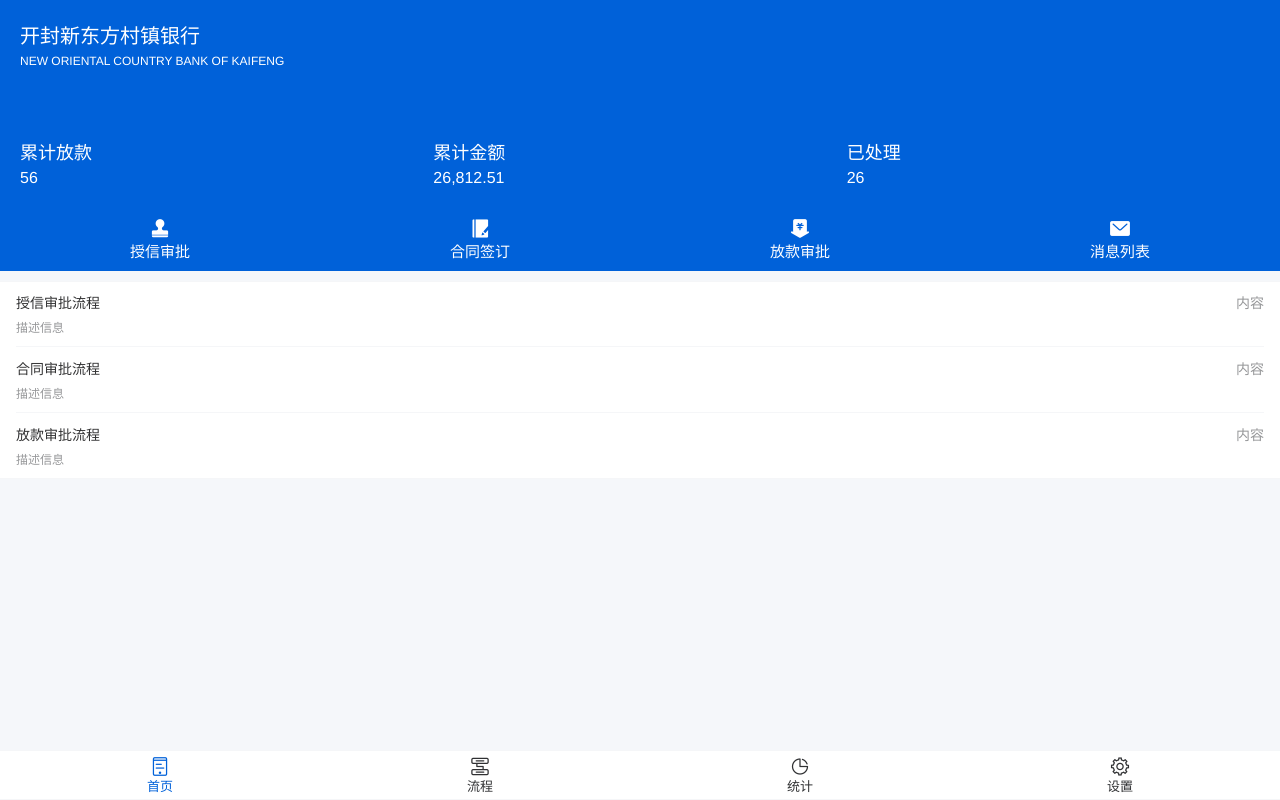
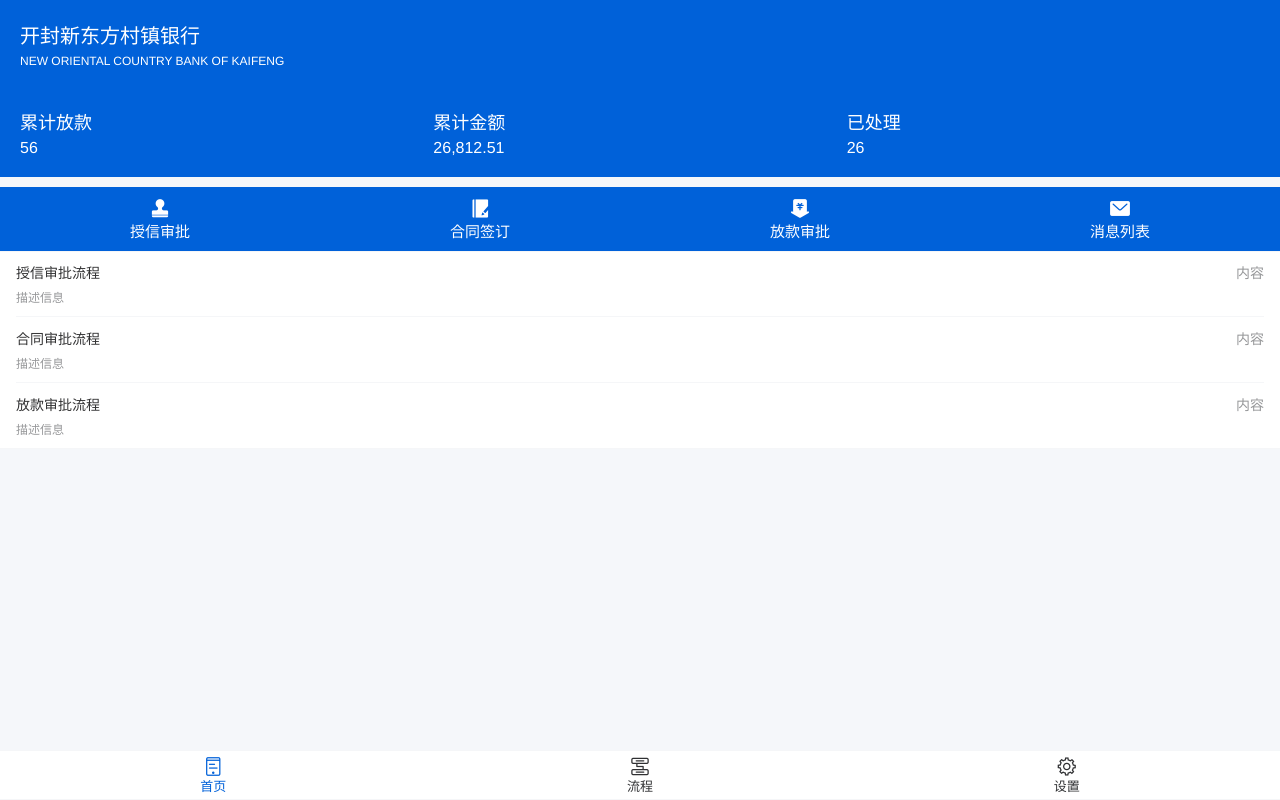
Before and after one commit to lisicode/audit, a Vue app in the folder mobile/: page / in a window 1280 px wide. Built offline with nearby package versions, Linux system fonts and the light colour scheme; what vue-h5-plus would draw is missing.

Commit message:
全页面

```diff
--- a/mobile/src/components/index/home.vue
+++ b/mobile/src/components/index/home.vue
@@ -3,7 +3,8 @@
         <header>
             <h1>开封新东方村镇银行</h1>
             <small>NEW ORIENTAL COUNTRY BANK OF KAIFENG</small>
-            <van-row>
+        </header>
+        <van-row class="i-1">
             <van-col span="8">
                 <p>累计放款</p>
                 <b>56</b>
@@ -17,9 +18,8 @@
                 <b>26</b>
             </van-col>
         </van-row>
-        </header>
-        <section>
-            <van-row>
+
+        <van-row class="i-2">
             <van-col span="6" @click="to('flow')">
                 <i class="iconfont">&#xeba4;</i>
                 <span>授信审批</span>
@@ -37,8 +37,6 @@
                 <span>消息列表</span>
             </van-col>
         </van-row>
-
-        </section>
 
         <van-cell-group>
             <van-cell title="授信审批流程" value="内容" label="描述信息" />
@@ -90,8 +88,12 @@
                 display: block;
                 font-size: 12px;
             }
-            .van-row {
-                margin-top: 70px;
+        }
+        .i-1 {
+            box-sizing: border-box;
+            padding: 20px;
+            color: #fff;
+            background-color: #0061D9;
             .van-col {
                 p {
                     margin: 0 0 5px 0;
@@ -106,14 +108,12 @@
             }
 
         }
-        }
-        section {
-            margin-bottom: 10px;
+        .i-2 {
+            margin-top: 10px;
             box-sizing: border-box;
             padding-top: 10px;
             padding-bottom: 10px;
             background-color: #0061D9;
-            .van-row {
             .van-col {
                 color: #fff;
                 text-align: center;
@@ -128,7 +128,7 @@
             }
 
         }
-        }
+
         button {
             height: 100%;
         }
--- a/mobile/src/components/material.vue
+++ b/mobile/src/components/material.vue
@@ -8,10 +8,22 @@
                 </h1>
             </header>
         </van-sticky>
-        <van-cell-group>
-            <van-cell title="征信查询审批单" is-link value="查看" @click="preview" />
-        </van-cell-group>
-
+        <van-collapse v-model="activeNames">
+            <van-collapse-item title="征信查询审批单" name="1">
+                <div class="item">
+                    <span>征信查询审批单</span>
+                    <van-button color="#0061D9" size="small">查看</van-button>
+                </div>
+                <div class="item">
+                    <span>征信查询审批单</span>
+                    <van-button color="#0061D9" size="small">查看</van-button>
+                </div>
+                <div class="item">
+                    <span>征信查询审批单</span>
+                    <van-button color="#0061D9" size="small">查看</van-button>
+                </div>
+            </van-collapse-item>
+        </van-collapse>
         <van-image-preview
                 v-model="show"
                 :images="images"
@@ -19,7 +31,6 @@
         >
             <template v-slot:index>第{{ index }}页</template>
         </van-image-preview>
-
     </div>
 </template>
 
@@ -28,6 +39,7 @@
         name: 'material',
         data() {
             return {
+                activeNames: ['1'],
                 show: false,
                 index: 1,
                 images: [
@@ -72,5 +84,14 @@
             }
         }
 
+        .item {
+            padding: 5px;
+            display: flex;
+            align-items: center;
+            justify-content: space-between;
+            span {
+                font-size: 13px;
+            }
+        }
     }
 </style>
--- a/mobile/src/views/home/message.vue
+++ b/mobile/src/views/home/message.vue
@@ -21,7 +21,7 @@
                          :key="item"
                     >
                         <van-swipe-cell>
-                            <van-cell :border="false" title="单元格" value="内容" />
+                            <van-cell title="单元格" value="内容" />
                             <template slot="right">
                                 <van-button square type="danger" text="删除" />
                                 <van-button square type="primary" text="查看"/>
--- a/mobile/src/views/index.vue
+++ b/mobile/src/views/index.vue
@@ -13,10 +13,10 @@
                     <i class="iconfont">&#xec23;</i>
                     <span>流程</span>
                 </van-tabbar-item>
-                <van-tabbar-item name="statistics" @click="to('statistics')">
-                    <i class="iconfont">&#xeb95;</i>
-                    <span>统计</span>
-                </van-tabbar-item>
+<!--                <van-tabbar-item name="statistics" @click="to('statistics')">-->
+<!--                    <i class="iconfont">&#xeb95;</i>-->
+<!--                    <span>统计</span>-->
+<!--                </van-tabbar-item>-->
                 <van-tabbar-item name="setting" @click="to('setting')">
                     <i class="iconfont">&#xeb8d;</i>
                     <span>设置</span>
--- a/mobile/src/views/login.vue
+++ b/mobile/src/views/login.vue
@@ -32,7 +32,7 @@
             }
         },
         created() {
-            localStorage.removeItem('user');
+            // localStorage.removeItem('user');
         },
         methods: {
             // 确认登录
```
Lines whose indentation alone changed are shown as unchanged.
